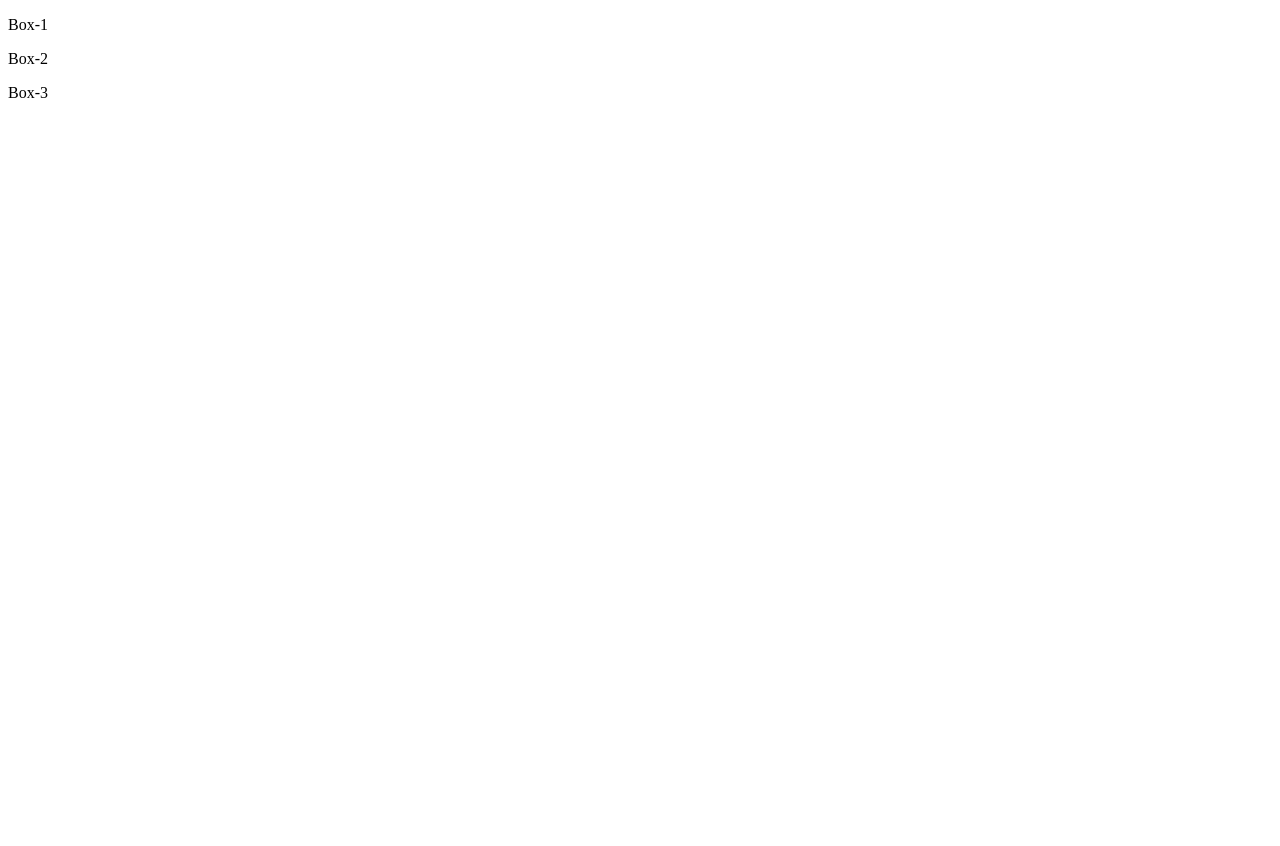
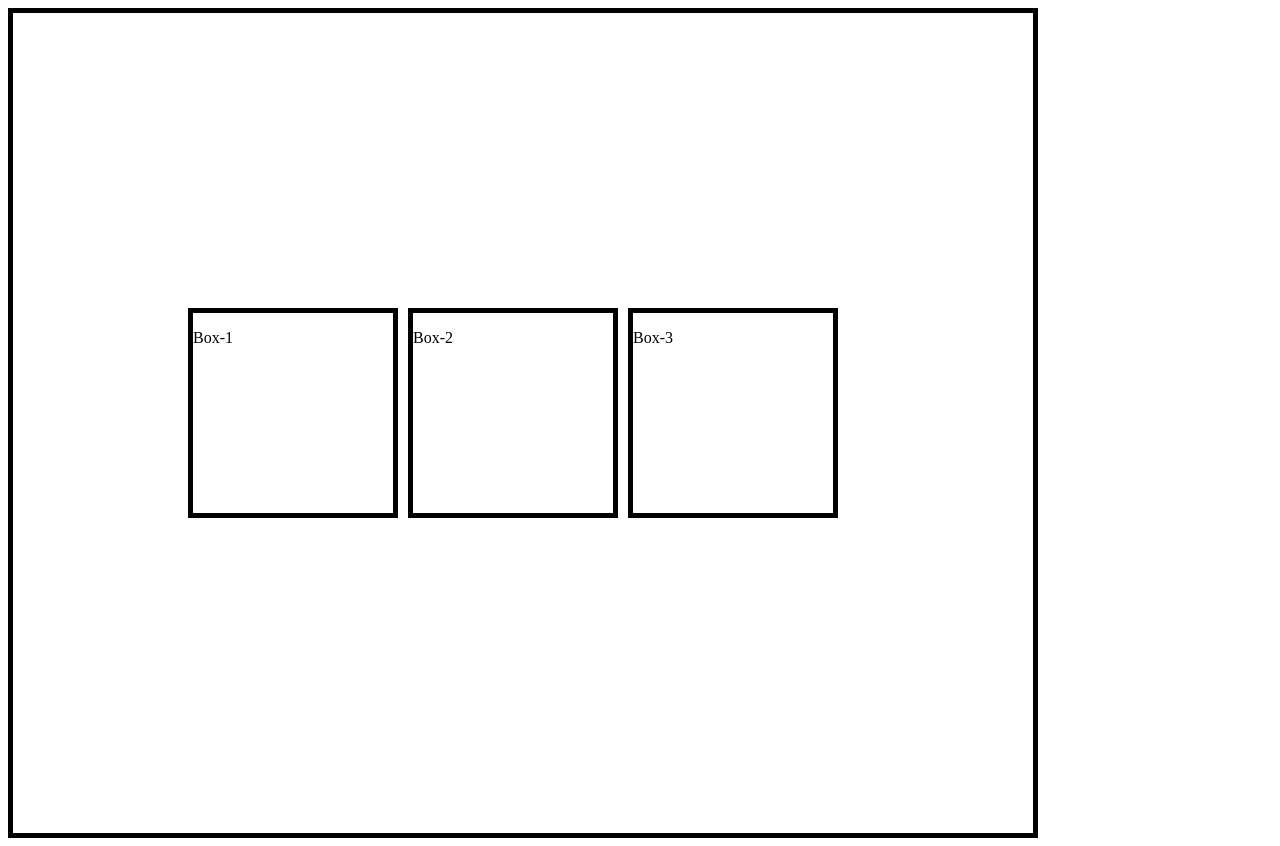
Before and after one commit to TJisstillhere/BAHALA-NA-KAYO, a plain HTML site: page flexbox.html in a window 1280 px wide. Before the commit the page ends 800 px from the top, so only its background shows below. Drawn offline with Linux system fonts and the light colour scheme.

Commit message:
linggang guli guli

```diff
--- a/flexbox.html
+++ b/flexbox.html
@@ -8,7 +8,7 @@
 </head>
 <body>
 
-<main class="flex container">
+<main class="flex-container">
 
 <section class="flex-items-1">
 
--- a/style.css
+++ b/style.css
@@ -1,11 +1,22 @@
-.flex-container main{
+body html {
 
+justify-content: center;
 
+}
 
+.flex-container{
+
+    flex-direction: row;
+align-items: center;
+    justify-content: center;
 width: 1000px;
 height: 800px;
 border: 5px solid black;
 padding: 0px 20px 20px 0px;
+display: flex ;
+gap: 10px;
+
+
 
 }
 
```
